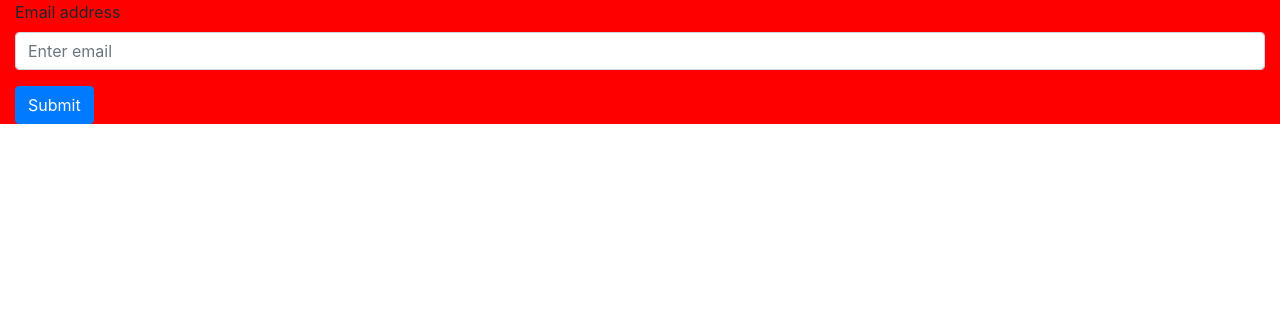
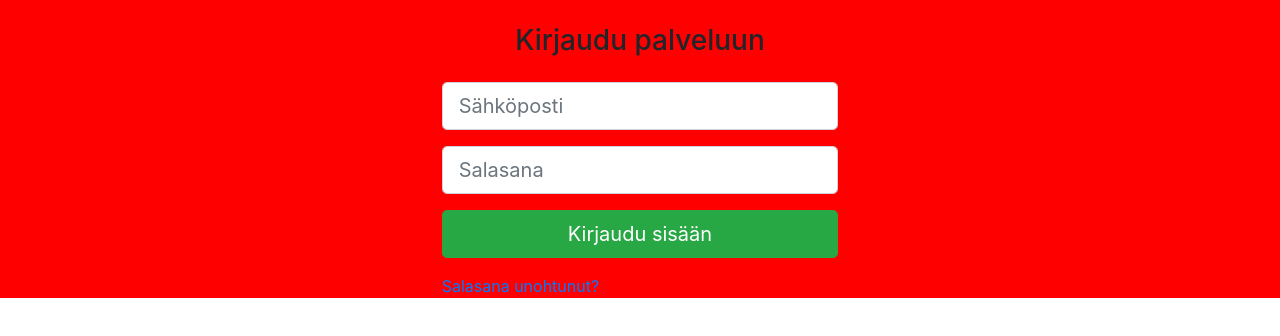
Before and after one commit to ohtu2021satoja/SatojaREKO, a React (Create React App) app in the folder client/: page / in a window 1280 px wide. Shown: the top 336 px of the page. Built offline with nearby package versions, Linux system fonts and the light colour scheme.

Commit message:
add login page

```diff
--- a/client/src/components/LoginForm.js
+++ b/client/src/components/LoginForm.js
@@ -1,20 +1,50 @@
-import Button from 'react-bootstrap/Button';
 import Col from 'react-bootstrap/Col';
 import Form from 'react-bootstrap/Form';
+import Button from 'react-bootstrap/Button';
 
 const LoginForm = () => {
   return (
-    <Col>
-      <Form>
-        <Form.Group controlId="formBasicEmail">
-          <Form.Label>Email address</Form.Label>
-          <Form.Control type="email" placeholder="Enter email" />
-        </Form.Group>
-        <Button variant="primary" type="submit">
-          Submit
-        </Button>
-      </Form>
-    </Col>
+    <Form
+      as={Col}
+      xs={12}
+      sm={{ span: 10, offset: 1 }}
+      md={{ span: 8, offset: 2 }}
+      lg={{ span: 6, offset: 3 }}
+      xl={{ span: 4, offset: 4 }}
+    >
+      <Form.Label as="h3" className="my-4 text-center">
+        Kirjaudu palveluun
+      </Form.Label>
+      <Form.Group>
+        <Form.Control
+          size="lg"
+          type="email"
+          placeholder="Sähköposti"
+          className="mb-3"
+        />
+
+        <Form.Control
+          size="lg"
+          type="password"
+          placeholder="Salasana"
+        />
+      </Form.Group>
+      <Form.Row className="mb-3">
+        <Col>
+          <Button
+            style={{ width: "100%" }}
+            variant="success"
+            size="lg"
+            type="submit"
+          >
+            Kirjaudu sisään
+          </Button>
+        </Col>
+      </Form.Row>
+      <div>
+        <a href="/">Salasana unohtunut?</a>
+      </div>
+    </Form>
   );
 };
 
```
Also changed, not shown: client/src/components/LoginPage.js (added, +12 -0 lines), 1 other file (tests, documents, lock files or other folders).
